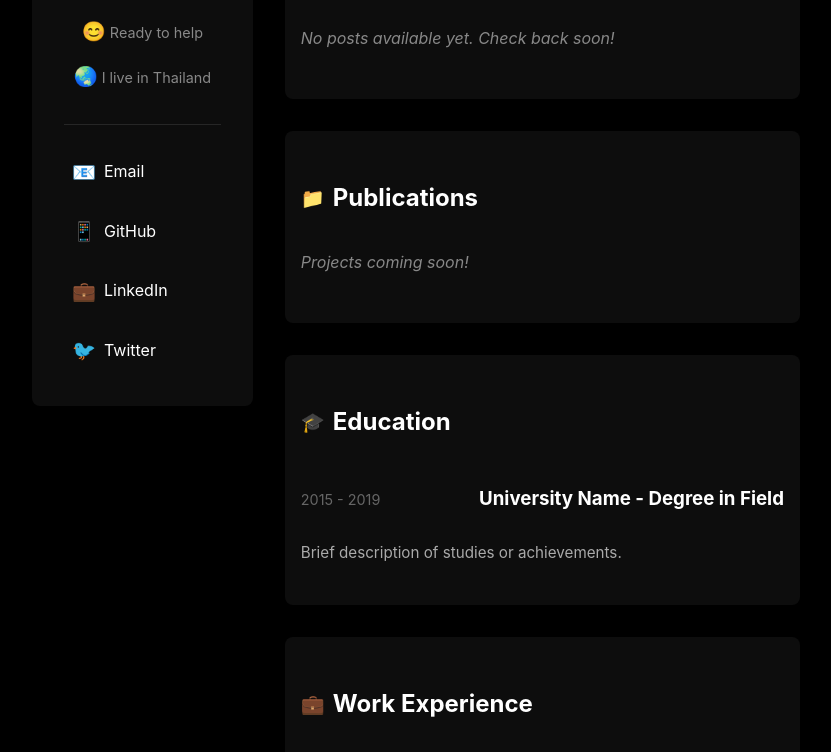
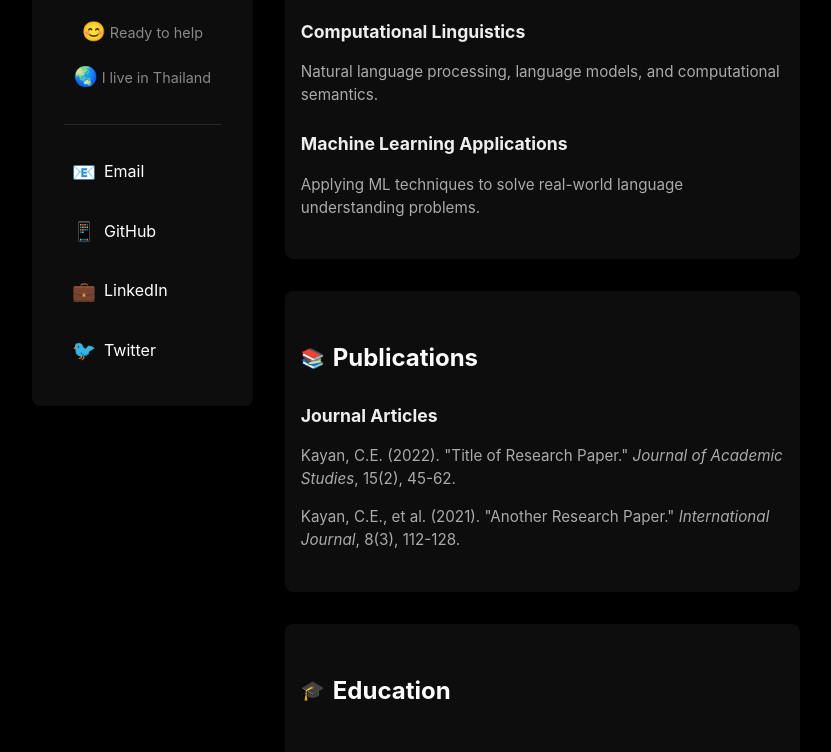
Before and after one commit to cekayan/ceyhunefekayan.com, an Astro site: page / in a window 1280 px wide. Shown: the part 400-1152 px from the top of the page, without its empty margins (240-1071 px from the left). Built offline with nearby package versions, Linux system fonts and the light colour scheme; Astro itself is replaced by a stand-in of ours.

Commit message:
feat: update index page with detailed research interests and publications sections

```diff
--- a/src/pages/index.astro
+++ b/src/pages/index.astro
@@ -1,20 +1,5 @@
 ---
 import SidebarLayout from "../layouts/sidebar-layout.astro";
-
-interface MarkdownPost {
-  url: string;
-  frontmatter: {
-    title: string;
-    description: string;
-  };
-}
-
-const posts = Object.values(
-  import.meta.glob("./posts/*.md", { eager: true })
-) as MarkdownPost[];
-const projects = Object.values(
-  import.meta.glob("./projects/*.md", { eager: true })
-) as MarkdownPost[];
 ---
 
 <SidebarLayout title="Ceyhun Efe Kayan">
@@ -28,39 +13,38 @@ const projects = Object.values(
   </section>
 
   <section class="research-interests">
-    <h2><span class="icon">📡</span> Research Interests</h2>
-    {
-      posts.length > 0 ? (
-        posts.map((post) => (
-          <div class="post-item">
-            <a href={post.url} class="post-title">
-              {post.frontmatter.title}
-            </a>
-            <p class="post-description">{post.frontmatter.description}</p>
-          </div>
-        ))
-      ) : (
-        <p class="empty-message">No posts available yet. Check back soon!</p>
-      )
-    }
+    <h2><span class="icon">🔬</span> Research Interests</h2>
+    <div class="research-area">
+      <h3>Computational Linguistics</h3>
+      <p>
+        Natural language processing, language models, and computational
+        semantics.
+      </p>
+    </div>
+    <div class="research-area">
+      <h3>Machine Learning Applications</h3>
+      <p>
+        Applying ML techniques to solve real-world language understanding
+        problems.
+      </p>
+    </div>
   </section>
 
   <section class="publications">
-    <h2><span class="icon">📁</span> Publications</h2>
-    {
-      projects.length > 0 ? (
-        projects.map((project) => (
-          <div class="project-item">
-            <a href={project.url} class="project-title">
-              {project.frontmatter.title}
-            </a>
-            <p class="project-description">{project.frontmatter.description}</p>
-          </div>
-        ))
-      ) : (
-        <p class="empty-message">Projects coming soon!</p>
-      )
-    }
+    <h2><span class="icon">📚</span> Publications</h2>
+    <div class="publication-item">
+      <h3>Journal Articles</h3>
+      <p class="publication-citation">
+        Kayan, C.E. (2022). "Title of Research Paper." <em
+          >Journal of Academic Studies</em
+        >, 15(2), 45-62.
+      </p>
+      <p class="publication-citation">
+        Kayan, C.E., et al. (2021). "Another Research Paper." <em
+          >International Journal</em
+        >, 8(3), 112-128.
+      </p>
+    </div>
   </section>
 
   <section class="education">
@@ -102,7 +86,9 @@ const projects = Object.values(
   .post-item,
   .project-item,
   .experience-item,
-  .education-item {
+  .education-item,
+  .research-area,
+  .publication-item {
     margin: 1.5rem 0;
   }
 
@@ -157,4 +143,24 @@ const projects = Object.values(
     font-size: 0.95rem;
     margin-top: 0.25rem;
   }
+
+  .research-area h3,
+  .publication-item h3 {
+    color: #eee;
+    font-size: 1.1rem;
+    margin-bottom: 0.5rem;
+  }
+
+  .publication-citation {
+    color: #aaa;
+    font-size: 0.95rem;
+    margin-bottom: 0.75rem;
+    line-height: 1.5;
+  }
+
+  .research-area p {
+    color: #aaa;
+    font-size: 0.95rem;
+    line-height: 1.5;
+  }
 </style>
```
